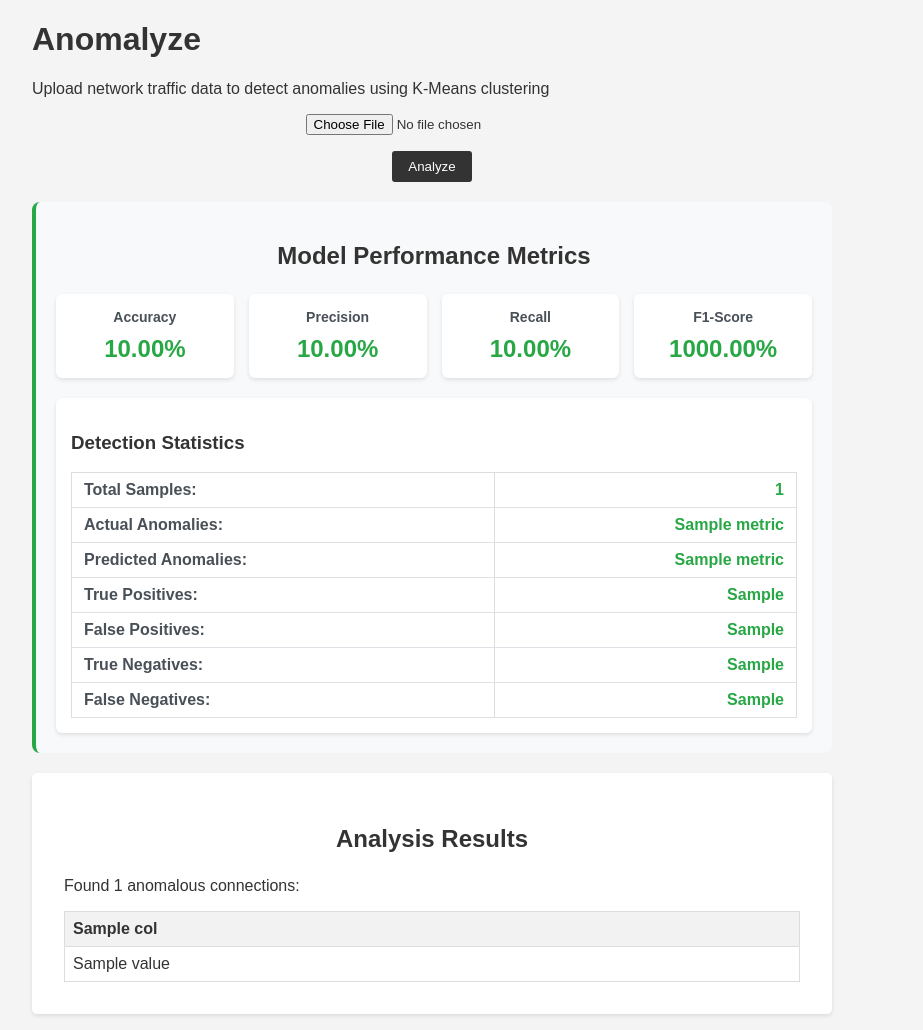
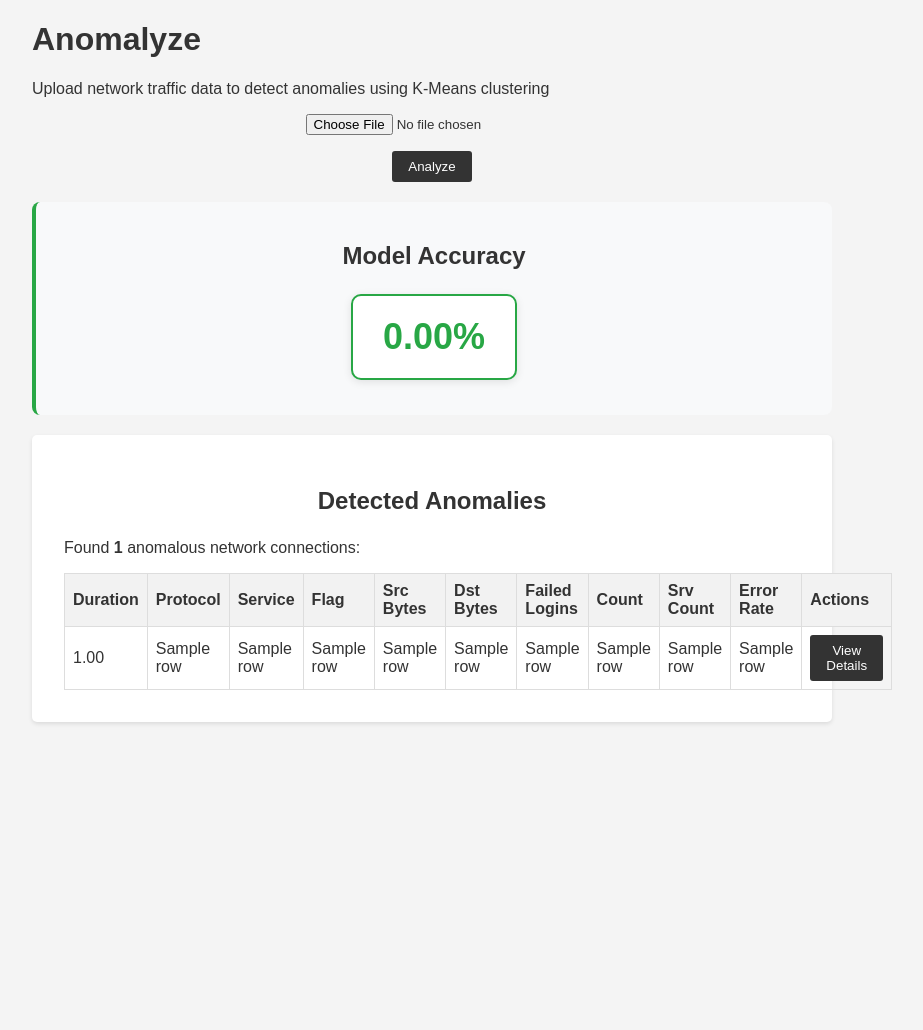
Before and after one commit to princeravenver01/Anomalyze_Go, a Flask app: template templates/index.html in a window 1280 px wide. Shown: the whole page, without its empty margins (208-1131 px from the left). After the commit the page ends 724 px from the top, so only its background shows below. Run offline with Flask 3, Linux system fonts and the light colour scheme; the template is opened without the code that fills it: most values are stand-ins (such as "Sample title", 1, 10 or a date in 2020).

Commit message:
for aligning the html to the main app

```diff
--- a/static/style.css
+++ b/static/style.css
@@ -138,3 +138,28 @@ th {
     color: #28a745;
     font-weight: 600;
 }
+
+.accuracy-section {
+    background-color: #f8f9fa;
+    padding: 20px;
+    border-radius: 8px;
+    margin: 20px 0;
+    border-left: 4px solid #28a745;
+    text-align: center;
+}
+
+.accuracy-display {
+    margin: 15px 0;
+}
+
+.accuracy-value {
+    font-size: 36px;
+    font-weight: bold;
+    color: #28a745;
+    background: white;
+    padding: 20px 30px;
+    border-radius: 10px;
+    display: inline-block;
+    box-shadow: 0 2px 8px rgba(0,0,0,0.1);
+    border: 2px solid #28a745;
+}
--- a/templates/index.html
+++ b/templates/index.html
@@ -26,97 +26,133 @@
         <button type="submit">Analyze</button>
       </form>
 
-      {% if metrics %}
-      <div class="metrics-section">
-        <h2>Model Performance Metrics</h2>
-        <div class="metrics-grid">
-          <div class="metric-card">
-            <h3>Accuracy</h3>
-            <p class="metric-value">
-              {{ "%.2f%%" | format(metrics.accuracy * 100) }}
-            </p>
-          </div>
-          <div class="metric-card">
-            <h3>Precision</h3>
-            <p class="metric-value">
-              {{ "%.2f%%" | format(metrics.precision * 100) }}
-            </p>
-          </div>
-          <div class="metric-card">
-            <h3>Recall</h3>
-            <p class="metric-value">
-              {{ "%.2f%%" | format(metrics.recall * 100) }}
-            </p>
-          </div>
-          <div class="metric-card">
-            <h3>F1-Score</h3>
-            <p class="metric-value">
-              {{ "%.2f%%" | format(metrics.f1_score * 100) }}
-            </p>
-          </div>
-        </div>
-
-        <div class="stats-section">
-          <h3>Detection Statistics</h3>
-          <table class="stats-table">
-            <tr>
-              <td>Total Samples:</td>
-              <td>{{ metrics.total_samples }}</td>
-            </tr>
-            <tr>
-              <td>Actual Anomalies:</td>
-              <td>{{ metrics.actual_anomalies }}</td>
-            </tr>
-            <tr>
-              <td>Predicted Anomalies:</td>
-              <td>{{ metrics.predicted_anomalies }}</td>
-            </tr>
-            <tr>
-              <td>True Positives:</td>
-              <td>{{ metrics.true_positives }}</td>
-            </tr>
-            <tr>
-              <td>False Positives:</td>
-              <td>{{ metrics.false_positives }}</td>
-            </tr>
-            <tr>
-              <td>True Negatives:</td>
-              <td>{{ metrics.true_negatives }}</td>
-            </tr>
-            <tr>
-              <td>False Negatives:</td>
-              <td>{{ metrics.false_negatives }}</td>
-            </tr>
-          </table>
+      {% if accuracy is not none %}
+      <div class="accuracy-section">
+        <h2>Model Accuracy</h2>
+        <div class="accuracy-display">
+          <span class="accuracy-value">{{ "%.2f%%"|format(accuracy) }}</span>
         </div>
       </div>
       {% endif %} {% if results is not none and not results.empty %}
       <div class="results-section">
-        <h2>Analysis Results</h2>
-        <p>Found {{ results | length }} anomalous connections:</p>
+        <h2>Detected Anomalies</h2>
+        <p>
+          Found <strong>{{ results|length }}</strong> anomalous network
+          connections:
+        </p>
 
         <div class="table-container">
           <table class="results-table">
             <thead>
               <tr>
-                {% for col in results.columns %}
-                <th>{{ col }}</th>
-                {% endfor %}
+                <th>Duration</th>
+                <th>Protocol</th>
+                <th>Service</th>
+                <th>Flag</th>
+                <th>Src Bytes</th>
+                <th>Dst Bytes</th>
+                <th>Failed Logins</th>
+                <th>Count</th>
+                <th>Srv Count</th>
+                <th>Error Rate</th>
+                <th>Actions</th>
               </tr>
             </thead>
             <tbody>
               {% for _, row in results.iterrows() %}
               <tr>
-                {% for value in row %}
-                <td>{{ value }}</td>
-                {% endfor %}
+                <td>
+                  {{ "%.2f"|format(row[0]) if row[0] is number else row[0] }}
+                </td>
+                <td>{{ row[1] }}</td>
+                <td>{{ row[2] }}</td>
+                <td>{{ row[3] }}</td>
+                <td>{{ row[4] }}</td>
+                <td>{{ row[5] }}</td>
+                <td>{{ row[10] }}</td>
+                <td>{{ row[22] }}</td>
+                <td>{{ row[23] }}</td>
+                <td>
+                  {{ "%.3f"|format(row[24]) if row[24] is number else row[24] }}
+                </td>
+                <td>
+                  <button
+                    class="details-btn"
+                    onclick="showDetails({{ loop.index0 }})"
+                  >
+                    View Details
+                  </button>
+                </td>
               </tr>
               {% endfor %}
             </tbody>
           </table>
         </div>
+
+        <!-- Hidden details sections -->
+        {% for _, row in results.iterrows() %}
+        <div
+          id="details-{{ loop.index0 }}"
+          class="details-panel"
+          style="display: none"
+        >
+          <h3>Connection Details #{{ loop.index }}</h3>
+          <div class="details-grid">
+            <div class="detail-item">
+              <strong>Duration:</strong> {{ "%.2f"|format(row[0]) if row[0] is
+              number else row[0] }} seconds
+            </div>
+            <div class="detail-item">
+              <strong>Protocol Type:</strong> {{ row[1] }}
+            </div>
+            <div class="detail-item">
+              <strong>Service:</strong> {{ row[2] }}
+            </div>
+            <div class="detail-item"><strong>Flag:</strong> {{ row[3] }}</div>
+            <div class="detail-item">
+              <strong>Source Bytes:</strong> {{ row[4] }}
+            </div>
+            <div class="detail-item">
+              <strong>Destination Bytes:</strong> {{ row[5] }}
+            </div>
+            <div class="detail-item">
+              <strong>Failed Login Attempts:</strong> {{ row[10] }}
+            </div>
+            <div class="detail-item">
+              <strong>Root Shell:</strong> {{ row[13] }}
+            </div>
+            <div class="detail-item">
+              <strong>Connection Count:</strong> {{ row[22] }}
+            </div>
+            <div class="detail-item">
+              <strong>Service Count:</strong> {{ row[23] }}
+            </div>
+            <div class="detail-item">
+              <strong>Error Rate:</strong> {{ "%.3f"|format(row[24]) if row[24]
+              is number else row[24] }}
+            </div>
+            <div class="detail-item">
+              <strong>Same Service Rate:</strong> {{ "%.3f"|format(row[28]) if
+              row[28] is number else row[28] }}
+            </div>
+          </div>
+          <button class="close-btn" onclick="hideDetails({{ loop.index0 }})">
+            Close
+          </button>
+        </div>
+        {% endfor %}
       </div>
       {% endif %}
     </div>
+
+    <script>
+      function showDetails(index) {
+        document.getElementById("details-" + index).style.display = "block";
+      }
+
+      function hideDetails(index) {
+        document.getElementById("details-" + index).style.display = "none";
+      }
+    </script>
   </body>
 </html>
```
